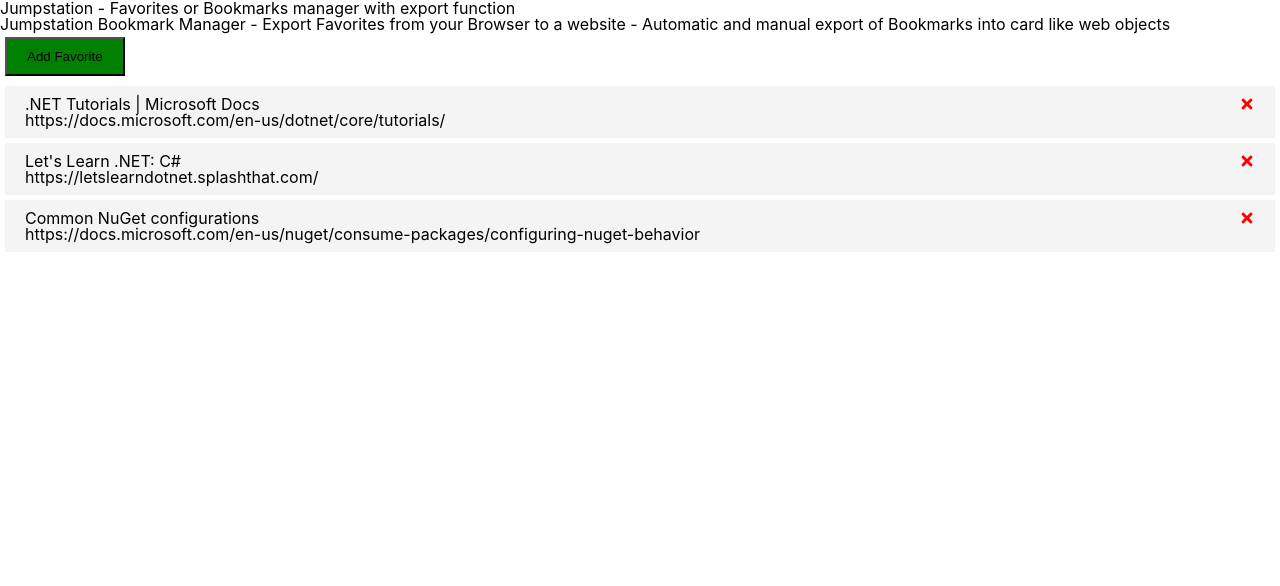
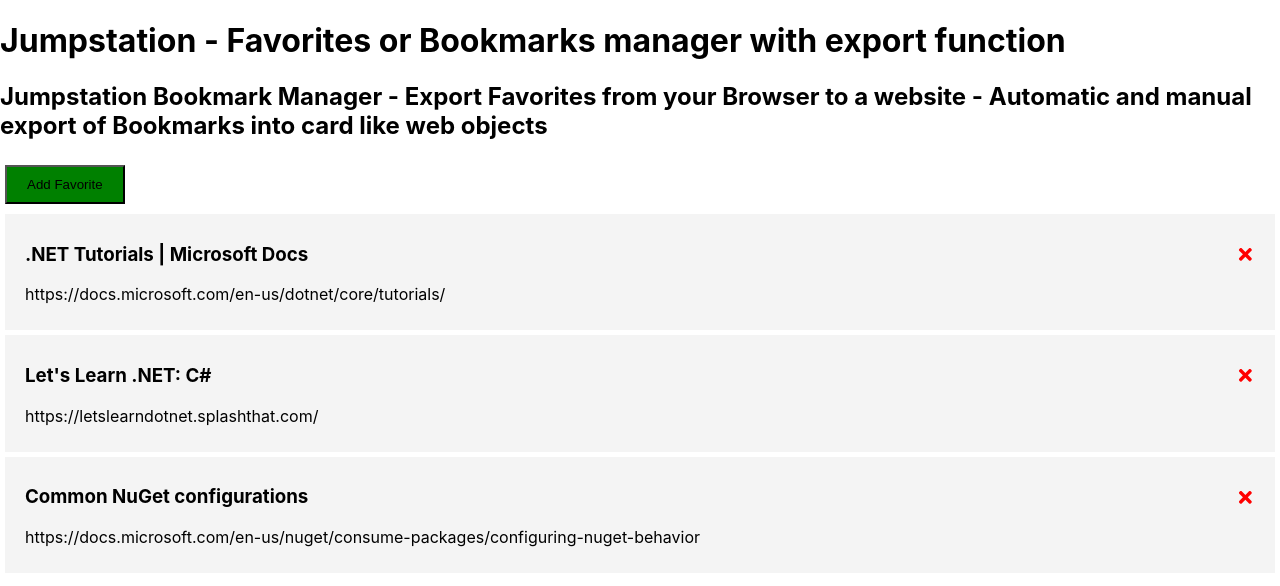
Before and after one commit to MarkusEicher/NFT-minter, a React (Create React App) app: page / in a window 1280 px wide. Shown: the top 586 px of the page. Built offline with nearby package versions, Linux system fonts and the light colour scheme.

Commit message:
Remove fullreset CSS

```diff
--- a/src/App.js
+++ b/src/App.js
@@ -1,5 +1,5 @@
 // import React from 'react'; // Import React for using classes
-// import './App.css';
+import './App.css';
 import { useState } from 'react';
 import Header from './components/Header';
 import Favs from './components/Favs';
@@ -88,7 +88,7 @@
   return (
     <div className="container">
 
-      <Header onAdd={() => setshowAddFavs(!showAddFavs)} h1title='Jumpstation - Favorites or Bookmarks manager with export function' h2description = 'Jumpstation Bookmark Manager - Export Favorites from your Browser to a website - Automatic and manual export of Bookmarks into card like web objects'/>
+      <Header onAdd={() => setshowAddFavs(!showAddFavs)} showAddForm={showAddFavs} h1title='Jumpstation - Favorites or Bookmarks manager with export function' h2description = 'Jumpstation Bookmark Manager - Export Favorites from your Browser to a website - Automatic and manual export of Bookmarks into card like web objects'/>
       {showAddFavs && < AddFavs onAdd={addFavorite}/>}
       {/* <h1>This is the h1 text from the div with className "container" defined in the App.js</h1> */}
       {favorites.length > 0 ? (<Favs favorites={favorites} onDelete={deleteFavorite} onExport={exportFavorite} />) : ('No Favorites to show')}
--- a/src/components/Header.js
+++ b/src/components/Header.js
@@ -1,9 +1,9 @@
 // import React from 'react'
 // import logo from './MECS-Logo-Icon.png';
-// import './App.css';
+import '../App.css';
 import Button from "./Button"
 
-const Header = ({h1title, h2description, onAdd}) => {
+const Header = ({h1title, h2description, onAdd, showAddForm}) => {
 
   // const onClick = () => {
   //   console.log('clicked')
@@ -13,7 +13,7 @@
     <header className='header'>
       <h1>{h1title}</h1>
       <h2>{h2description}</h2>
-      <Button className='button' text='Add Favorite' onClick={onAdd}/>
+      <Button color={showAddForm ? 'red' : 'green'} text={showAddForm ? 'Close Form' : 'Add Favorite'} onClick={onAdd}/>
     </header>
   )
 }
--- a/src/index.js
+++ b/src/index.js
@@ -1,6 +1,6 @@
 import React from 'react';
 import ReactDOM from 'react-dom/client';
-import './baseline.css';
+// import './baseline.css';
 import './index.css';
 import App from './App';
 import reportWebVitals from './reportWebVitals';
```
Also changed, not shown: src/baseline.css (+10 -1 lines).
